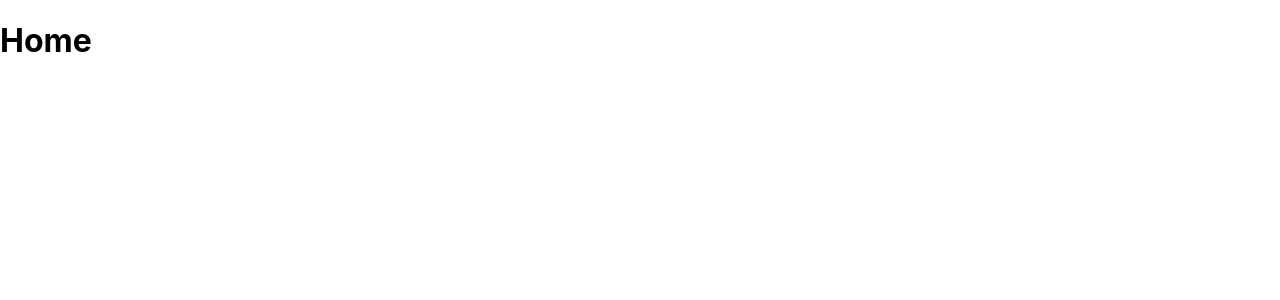
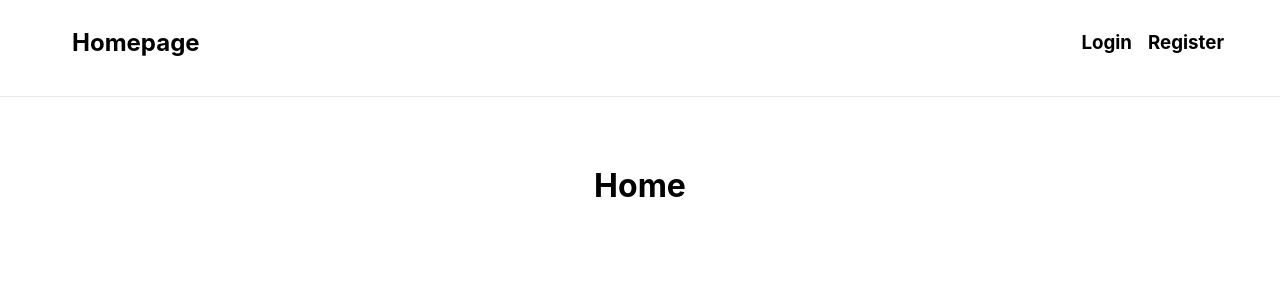
Before and after one commit to bpetermann/mern-board, a React (Create React App) app in the folder frontend/: page / in a window 1280 px wide. Shown: the top 300 px of the page. Built offline with nearby package versions, Linux system fonts and the light colour scheme.

Commit message:
Added simple navbar

```diff
--- a/frontend/src/App.js
+++ b/frontend/src/App.js
@@ -2,16 +2,20 @@ import { BrowserRouter as Router, Routes, Route } from 'react-router-dom';
 import Home from './pages/Home';
 import Login from './pages/Login';
 import Register from './pages/Register';
+import Navbar from './components/layout/Navbar';
 
 const App = () => {
   return (
     <>
       <Router>
-        <Routes>
-          <Route path='/' element={<Home />} />
-          <Route path='/login' element={<Login />} />
-          <Route path='/register' element={<Register />} />
-        </Routes>
+        <Navbar />
+        <div className='container'>
+          <Routes>
+            <Route path='/' element={<Home />} />
+            <Route path='/login' element={<Login />} />
+            <Route path='/register' element={<Register />} />
+          </Routes>
+        </div>
       </Router>
     </>
   );
--- /dev/null
+++ b/frontend/src/components/layout/Navbar.jsx
@@ -0,0 +1,33 @@
+import styles from './Navbar.module.css';
+import { Link } from 'react-router-dom';
+import { GiHamburgerMenu } from 'react-icons/gi';
+
+const Navbar = () => {
+  return (
+    <header>
+      <div className={styles['navbar']}>
+        <div className={styles['container']}>
+          <div className={styles['navbar-left']}>
+            <Link to='/'>
+              <GiHamburgerMenu size={26} className={styles['burger-button']} />
+            </Link>
+            <Link to='/'>
+              <h2>Homepage</h2>
+            </Link>
+          </div>
+          <div className={styles['navbar-right']}>
+            <Link to='/login'>
+              <h3>Login</h3>
+            </Link>
+
+            <Link to='/register'>
+              <h3>Register</h3>
+            </Link>
+          </div>
+        </div>
+      </div>
+    </header>
+  );
+};
+
+export default Navbar;
--- /dev/null
+++ b/frontend/src/components/layout/Navbar.module.css
@@ -0,0 +1,35 @@
+.navbar {
+  overflow: hidden;
+  height: 5rem;
+  width: 100%;
+  background-color: rgba(255, 255, 255, 0.9);
+  border-bottom: 1px solid #e8eaed;
+  padding: 0.5rem;
+}
+
+.container {
+  display: flex;
+  align-items: center;
+  justify-content: space-between;
+  max-width: 80rem;
+  width: 90%;
+  margin: 0 auto;
+  color: #1f2937;
+}
+
+.navbar-left {
+  display: flex;
+}
+
+.navbar-right {
+  display: flex;
+  gap: 1rem;
+}
+
+.navbar a {
+  color: #000;
+  text-decoration: none;
+}
+.burger-button {
+  display: none;
+}
--- a/frontend/src/index.css
+++ b/frontend/src/index.css
@@ -1,13 +1,12 @@
 body {
   margin: 0;
-  font-family: -apple-system, BlinkMacSystemFont, 'Segoe UI', 'Roboto', 'Oxygen',
-    'Ubuntu', 'Cantarell', 'Fira Sans', 'Droid Sans', 'Helvetica Neue',
-    sans-serif;
-  -webkit-font-smoothing: antialiased;
-  -moz-osx-font-smoothing: grayscale;
+  font-family: -apple-system, BlinkMacSystemFont, Segoe UI, Roboto, Oxygen,
+    Ubuntu, Cantarell, Fira Sans, Droid Sans, Helvetica Neue, sans-serif;
 }
 
-code {
-  font-family: source-code-pro, Menlo, Monaco, Consolas, 'Courier New',
-    monospace;
+.container {
+  display: flex;
+  flex-direction: column;
+  margin-top: 3rem;
+  align-items: center;
 }
```
